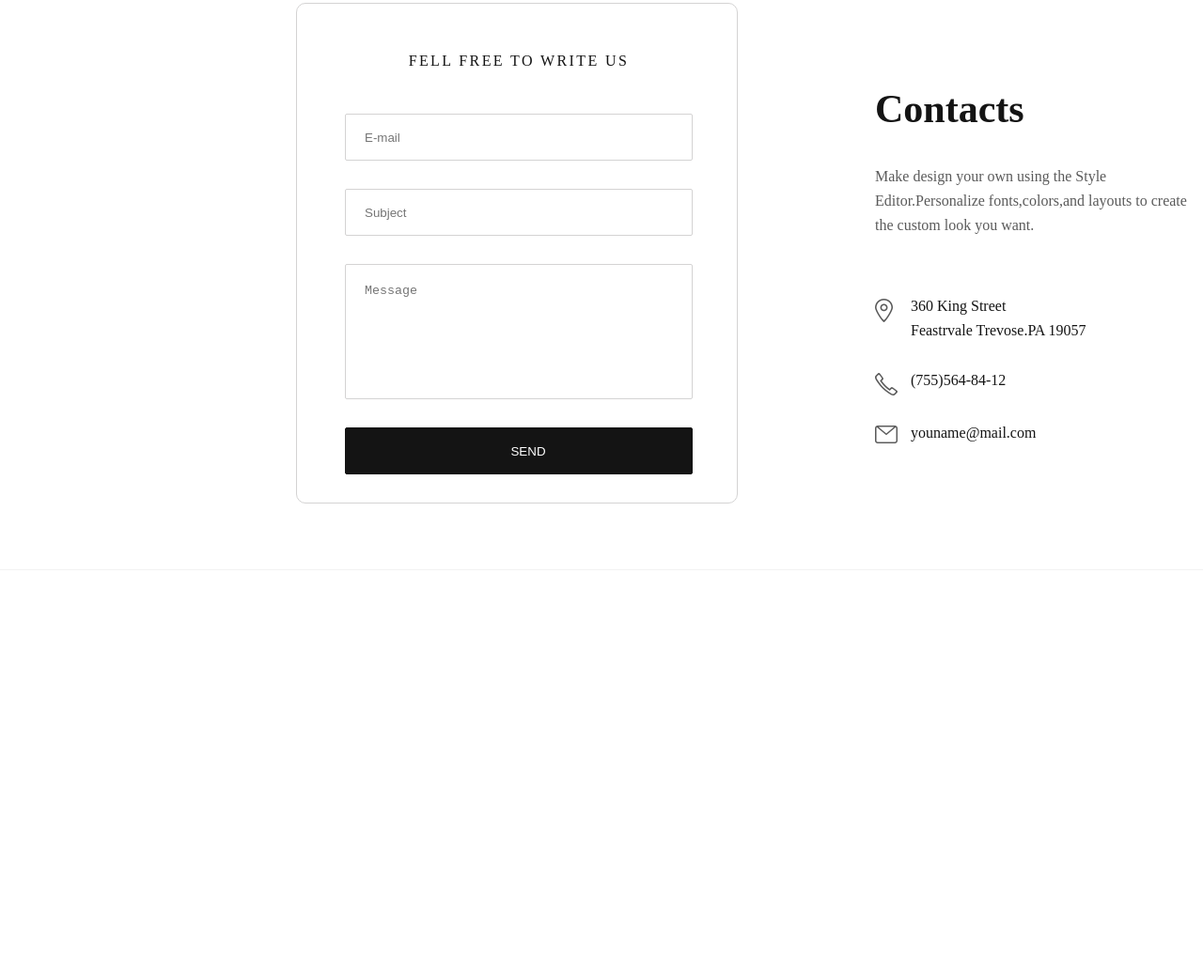
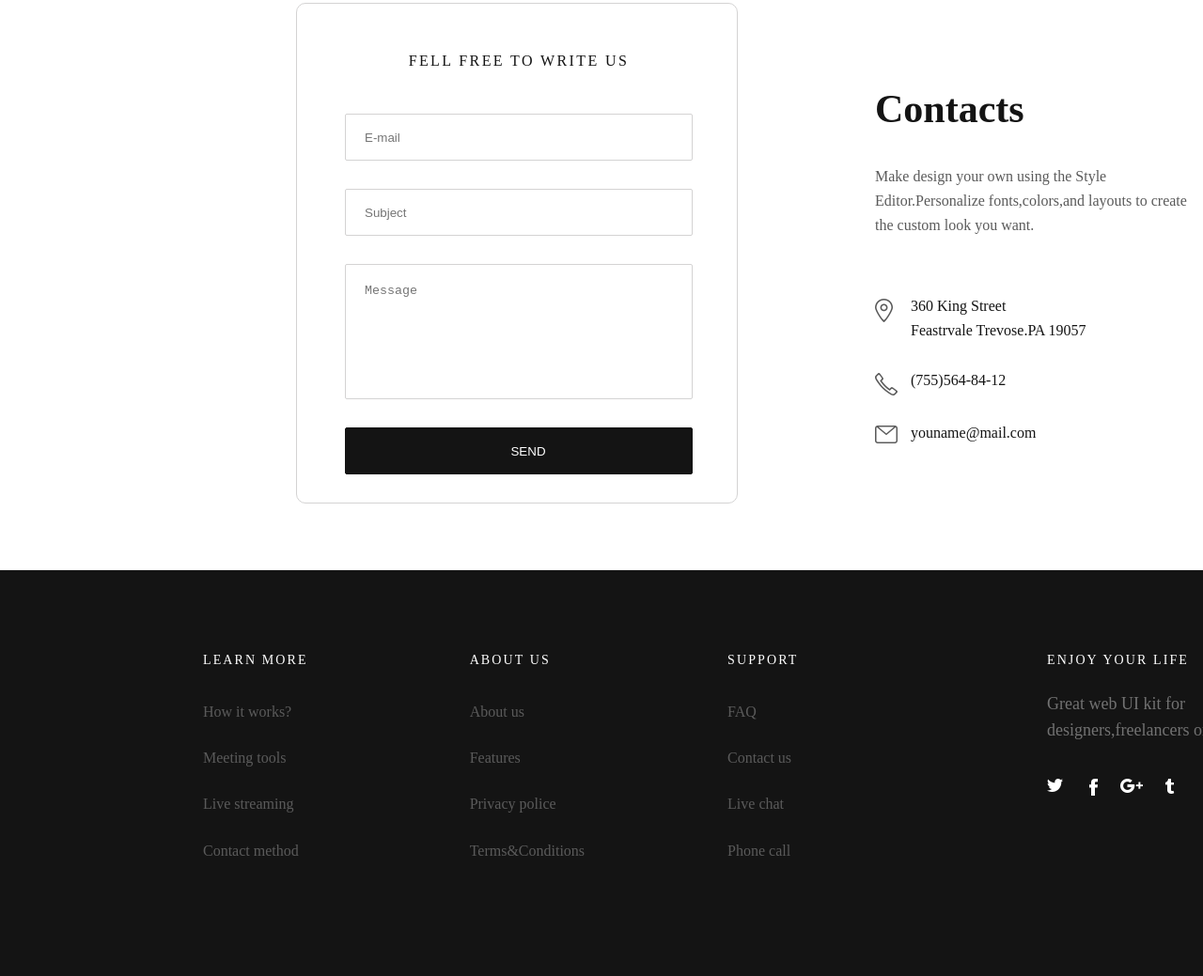
Before and after one commit to qq457236615/html-css-day9-day11-page1, a plain HTML site: page index.html in a window 1280 px wide. Shown: the part 5166-6205 px from the top of the page at 94% size. Before the commit the page ends 5773 px from the top, so only its background shows below. Drawn offline with Linux system fonts and the light colour scheme.

Commit message:
mission complete

```diff
--- a/css/style.css
+++ b/css/style.css
@@ -594,3 +594,118 @@ main {
 .contacts .mail {
     background-image: url(../img/Mail\ Icon.png);
 }
+/* footer */
+footer {
+    padding: 88px 227px 94px 216px;
+
+    background-color: #141414;
+}
+.menus {
+    float: left;
+}
+.menus h3 {
+    margin-bottom: 36px;
+
+    font-weight: 400;
+    font-size: 14px;
+    letter-spacing: 2.1px;
+    text-transform: uppercase;
+
+    color: #fff;
+}
+.menus > li {
+    float: left;
+}
+.menus ul > li {
+    margin-bottom: 30px;
+
+    font-size: 16px;
+
+    color: #ffffff4d;
+    cursor: pointer;
+}
+.menu1 {
+    margin-right: 172px;
+}
+.menu2 {
+    margin-right: 152px;
+}
+.social {
+    float: right;
+
+    width: 259px;
+}
+.social > h3 {
+    margin-bottom: 22.96px;
+
+    font-weight: 400;
+    font-size: 14px;
+    letter-spacing: 2.1px;
+    text-transform: uppercase;
+
+    color: #fff;
+}
+.social > p {
+    margin-bottom: 37.96px;
+
+    font-size: 18px;
+    /* 行高28.8px 行距5.04px */
+    line-height: 1.56;
+
+    color: #ffffff66;
+}
+.social > .icons > i {
+    float: left;
+
+    background-repeat: no-repeat;
+    background-position: center center;
+    background-size: 100% 100%;
+
+    cursor: pointer;
+}
+.social .icon1 {
+    margin-right: 28px;
+
+    width: 17px;
+    height: 14px;
+
+    background-image: url(../img/Twitter\ Icon.png);
+}
+.social .icon2 {
+    margin-right: 24px;
+
+    width: 9px;
+    height: 18px;
+
+    background-image: url(../img/Facebook\ Icon.png);
+}
+.social .icon3 {
+    margin-right: 24px;
+
+    width: 24px;
+    height: 15px;
+
+    background-image: url(../img/Google\ Icon.png);
+}
+.social .icon4 {
+    margin-right: 30px;
+
+    width: 10px;
+    height: 16px;
+
+    background-image: url(../img/Tumbler\ Icon.png);
+}
+.social .icon5 {
+    margin-right: 26px;
+
+    width: 14px;
+    height: 17px;
+
+    background-image: url(../img/Pinterest\ Icon.png);
+}
+.social .icon6 {
+    width: 16px;
+    height: 15px;
+
+    background-image: url(../img/LinkedIn\ Icon.png);
+}
--- a/index.html
+++ b/index.html
@@ -157,6 +157,49 @@
             </div>
         </div>
     </div>
+    <footer class="clearfix">
+        <ul class="menus">
+            <li class="menu1">
+                <h3>learn more</h3>
+                <ul>
+                    <li>How it works?</li>
+                    <li>Meeting tools</li>
+                    <li>Live streaming</li>
+                    <li>Contact method</li>
+                </ul>
+            </li>
+            <li class="menu2">
+                <h3>about us</h3>
+                <ul>
+                    <li>About us</li>
+                    <li>Features</li>
+                    <li>Privacy police</li>
+                    <li>Terms&Conditions</li>
+                </ul>
+            </li>
+            <li class="menu3">
+                <h3>support</h3>
+                <ul>
+                    <li>FAQ</li>
+                    <li>Contact us</li>
+                    <li>Live chat</li>
+                    <li>Phone call</li>
+                </ul>
+            </li>
+        </ul>
+        <div class="social">
+            <h3>enjoy your life</h3>
+            <p>Great web UI kit for designers,freelancers or business.</p>
+            <div class="icons">
+                <i class="icon1"></i>
+                <i class="icon2"></i>
+                <i class="icon3"></i>
+                <i class="icon4"></i>
+                <i class="icon5"></i>
+                <i class="icon6"></i>
+            </div>
+        </div>
+    </footer>
 </main>
 </body>
 </html>
```
Also changed, not shown: img/Facebook Icon.png (added), img/Google Icon.png (added), img/LinkedIn Icon.png (added), img/Pinterest Icon.png (added), img/Tumbler Icon.png (added), img/Twitter Icon.png (added).
